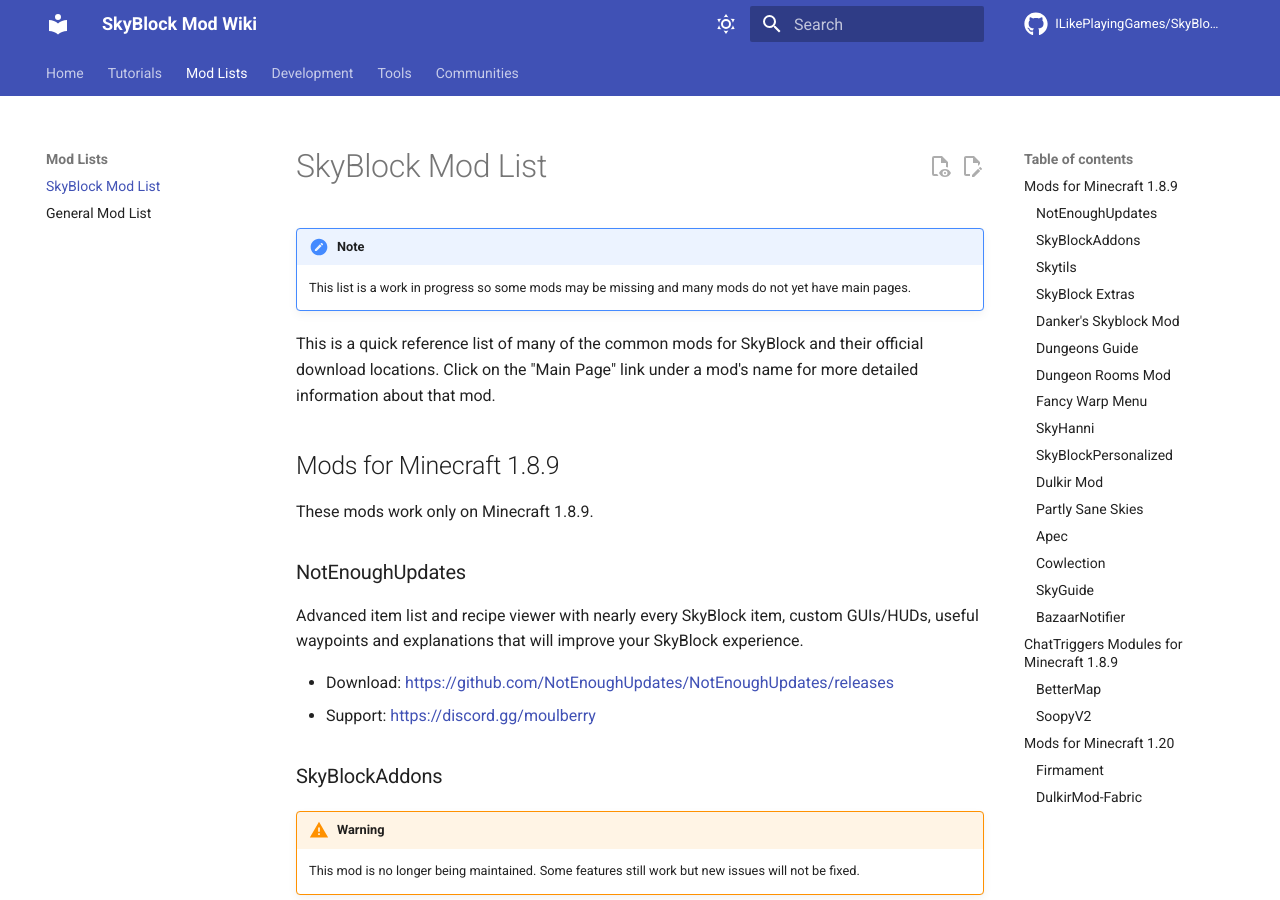
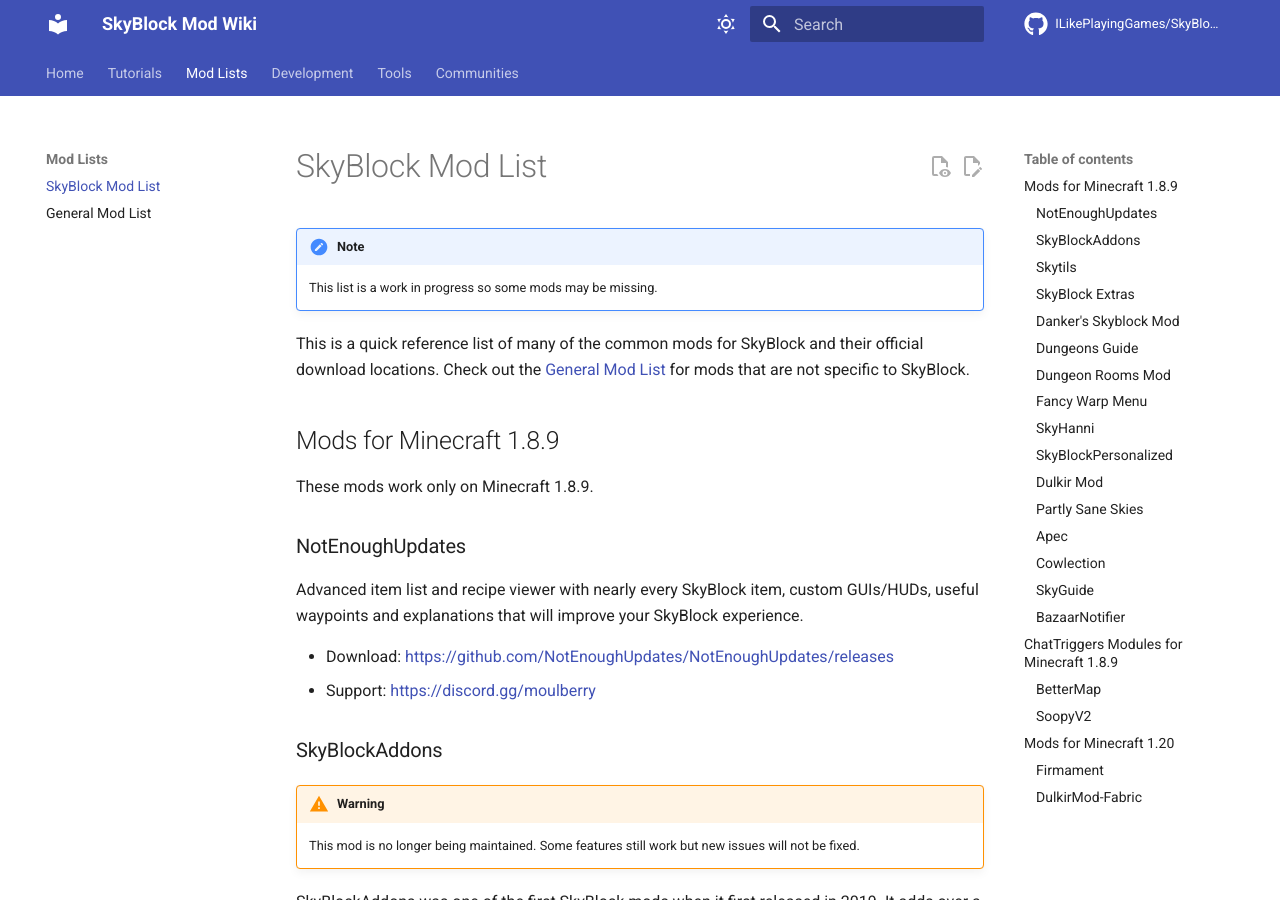
Before and after one commit to ModMalwareInvestigation/SkyBlockModWiki, an MkDocs documentation site: the page built from docs/mod-lists/skyblock-mod-list.md, in a window 1280 px wide and 900 px high. Built offline with MkDocs 1.6.1 and Material for MkDocs 9.7.7, drawn with Linux system fonts in a browser that asks for light colours; comment, search, counter and statistics services are not loaded.

Commit message:
Remove mentions of mod main pages and add reference to general mod list

```diff
--- a/docs/mod-lists/skyblock-mod-list.md
+++ b/docs/mod-lists/skyblock-mod-list.md
@@ -1,9 +1,9 @@
 # SkyBlock Mod List
 !!! note
-    This list is a work in progress so some mods may be missing and many mods do not yet have main pages.
+    This list is a work in progress so some mods may be missing.
 
 This is a quick reference list of many of the common mods for SkyBlock and their official download locations.
-Click on the "Main Page" link under a mod's name for more detailed information about that mod.
+Check out the [General Mod List](general-mod-list.md) for mods that are not specific to SkyBlock.
 
 ## Mods for Minecraft 1.8.9
 These mods work only on Minecraft 1.8.9.
```
